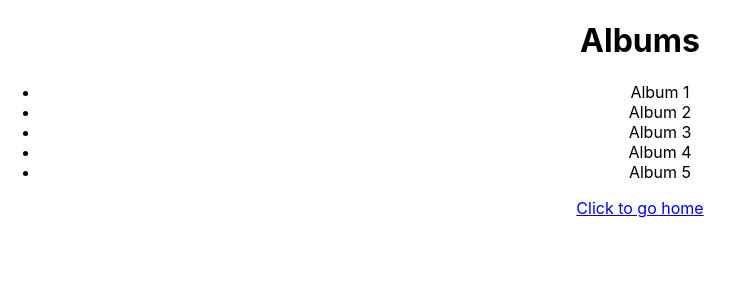
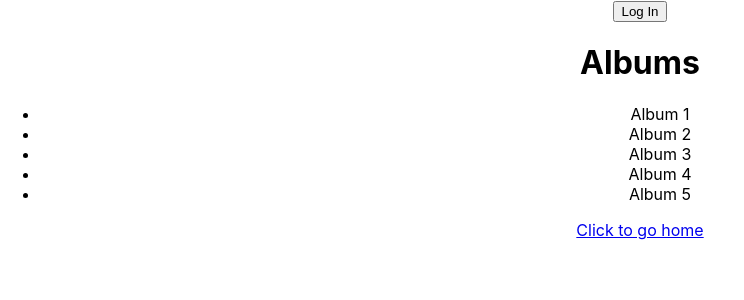
Before and after one commit to Lenoms/white-hot-capsicum, a React (Create React App) app: page /white-hot-capsicum/albums in a window 1280 px wide. Shown: the top 300 px of the page, without its empty margins (0-744 px from the left). Built offline with nearby package versions, Linux system fonts and the light colour scheme.

Commit message:
Added login button

```diff
--- /dev/null
+++ b/src/Components/LoginButton.js
@@ -0,0 +1,11 @@
+import React from "react";
+
+import { useAuth0 } from "@auth0/auth0-react";
+
+const LoginButton = () => {
+  const { loginWithRedirect } = useAuth0();
+
+  return <button onClick={() => loginWithRedirect()}> Log In </button>;
+};
+
+export default LoginButton;
--- a/src/Pages/AlbumsPage/AlbumsPage.js
+++ b/src/Pages/AlbumsPage/AlbumsPage.js
@@ -1,9 +1,11 @@
 import React from "react";
 import { Link } from "react-router-dom";
+import LoginButton from "../../Components/LoginButton";
 
 function AlbumsPage() {
   return (
     <div>
+      <LoginButton />
       <h1>Albums</h1>
       <ul>
         <li>Album 1</li>
```
